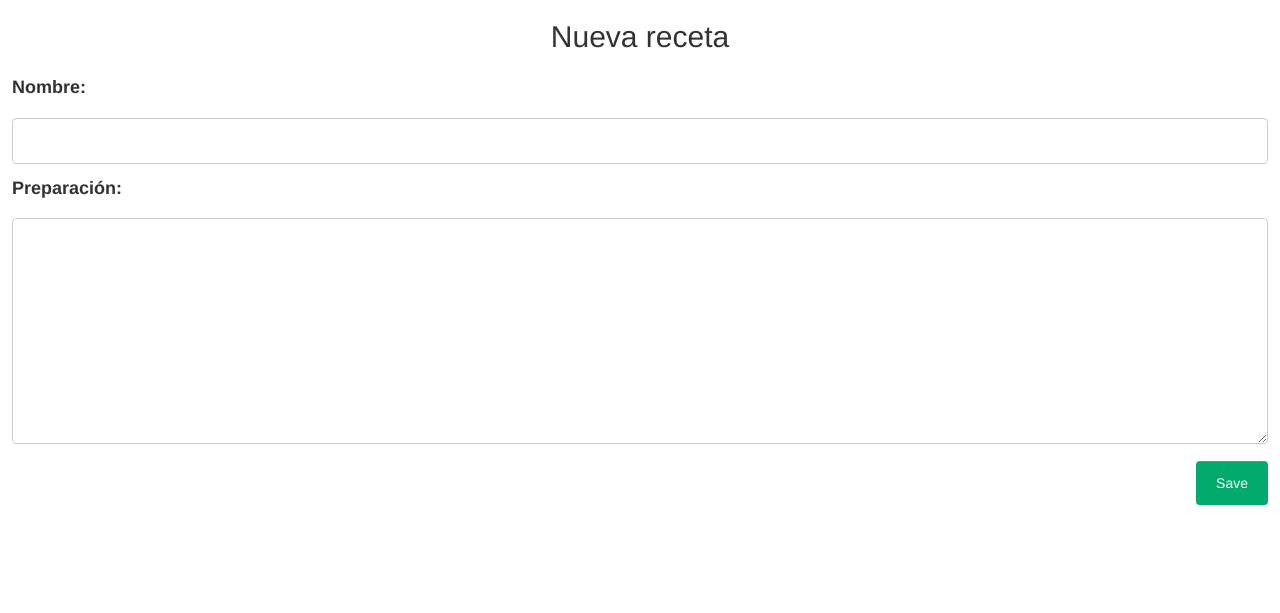
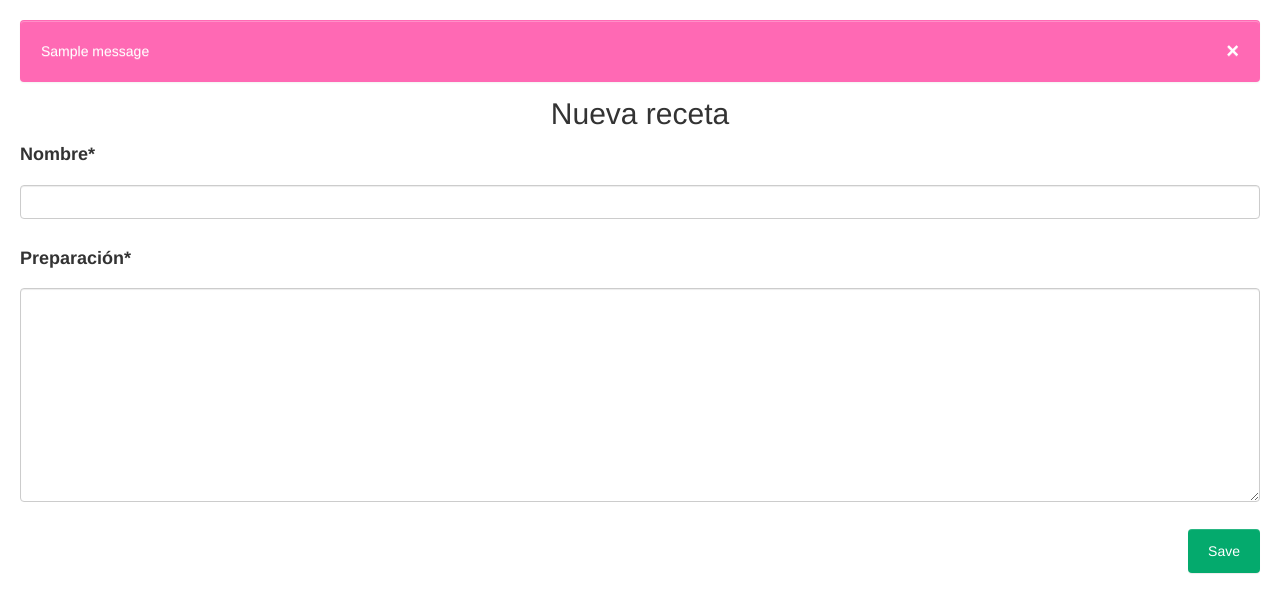
Before and after one commit to vdeq79/DAI-22-23, a Django app: page /receta/new in a window 1280 px wide. Shown: the part 62-675 px from the top of the page. Run offline with Django 4.2, Linux system fonts and the light colour scheme; tables that the repository leaves empty hold one stand-in row (values such as "Sample post"); one stand-in notice (Sample message) is shown; parts of the project's set-up code (start-up, migrations or seed data) failed here and were passed over; some libraries are stand-ins or nearby versions.

Commit message:
P3 v1.4 añade opción eliminar y demás funcionalidades, falta la opción de añadir imágenes

```diff
--- a/P3/app/media/css/form.css
+++ b/P3/app/media/css/form.css
@@ -27,9 +27,54 @@ label {
 
 
 .post-form{
-    margin: 0 12px 0;
+    margin: 0 20px 0;
 }
 
 #form_title{
     text-align: center;
 }
+
+.utilityButton{
+    float: right;
+    margin-right: 20px;
+}
+
+/* The alert message box */
+.alert {
+    margin: 0 20px 0;
+    padding: 20px;
+    background-color:hotpink; /* Red */
+    color: white;
+    margin-bottom: 15px;
+}
+
+/* The close button */
+.closebtn {
+    margin-left: 15px;
+    color: white;
+    font-weight: bold;
+    float: right;
+    font-size: 22px;
+    line-height: 20px;
+    cursor: pointer;
+    transition: 0.3s;
+}
+
+/* When moving the mouse over the close button */
+.closebtn:hover {
+    color: black;
+}
+
+h1{
+    margin: 20px ;
+}
+
+h2{
+    margin: 0 20px 0;
+}
+
+img{
+    margin: 20px;
+    max-width: 300px;
+    max-height: 300px;
+}
--- a/P3/app/mi_sitio/settings.py
+++ b/P3/app/mi_sitio/settings.py
@@ -38,6 +38,7 @@ INSTALLED_APPS = [
     'django.contrib.messages',
     'django.contrib.staticfiles',
     'recetas.apps.RecetasConfig',
+    'crispy_forms'
 ]
 
 MIDDLEWARE = [
@@ -124,3 +125,5 @@ DEFAULT_AUTO_FIELD = 'django.db.models.BigAutoField'
 
 MEDIA_ROOT = os.path.join(BASE_DIR, '')
 MEDIA_URL = ''
+
+CRISPY_TEMPLATE_PACK = 'bootstrap4'
--- a/P3/app/recetas/forms.py
+++ b/P3/app/recetas/forms.py
@@ -1,7 +1,11 @@
 from django import forms
+from django.core import validators
 from .models import Receta
 
 class RecetaForm(forms.ModelForm):
+    nombre = forms.CharField(validators=[validators.RegexValidator("^[A-Z]+")], error_messages={'invalid':"El nombre debe empezar por mayúscula"})
+    preparación = forms.CharField(widget=forms.Textarea,validators=[validators.RegexValidator("^[A-Z]+")], error_messages={'invalid':"La preparación debe empezar por mayúscula"})
+
     class Meta:
         model = Receta
         fields = ('nombre','preparación',)
--- a/P3/app/recetas/urls.py
+++ b/P3/app/recetas/urls.py
@@ -9,5 +9,6 @@ urlpatterns = [
     path('receta/<nombre>/', views.recetaView, name="receta"),
     path(' ', views.modeView, name="mode_switch"),
     path('receta/new', views.receta_new,name="receta_new"),
-    path('receta/<nombre>/edit', views.receta_edit,name="receta_edit")
+    path('receta/<nombre>/edit', views.receta_edit,name="receta_edit"),
+    path('receta/<nombre>/delete', views.receta_delete,name="receta_delete")
 ]+ static(settings.MEDIA_URL, document_root=settings.MEDIA_ROOT)
--- a/P3/app/recetas/views.py
+++ b/P3/app/recetas/views.py
@@ -2,6 +2,7 @@ from datetime import datetime
 from .models import ImagenReceta, Ingrediente, Receta
 from .forms import RecetaForm
 from django.shortcuts import render, redirect, get_object_or_404
+from django.contrib import messages
 
 
 # Create your views here.
@@ -13,9 +14,9 @@ def searchView(request):
     query_dict = request.GET
     query = query_dict.get('query')
 
-    result = None
+    result = Receta.objects.all()
 
-    if query!= '':
+    if query!= '' and query!=None:
         result = Receta.objects.filter(nombre=query)
 
         if not result:
@@ -23,9 +24,7 @@ def searchView(request):
                 if ingres is not None:
                     result=[ingre.receta for ingre in ingres]
 
-
-
-    context = {"result":result}
+    context = {"result":result, "query":query}
     return render(request,'search.html', context=context)
 
 
@@ -59,26 +58,35 @@ def receta_new(request):
     if request.method == "POST":
         form = RecetaForm(request.POST)
         if form.is_valid():
-            post = form.save(commit=False)
-            post.author = request.user
-            post.published_date = datetime.now()
-            post.save()
-            return redirect('receta', nombre=post.nombre)
+            receta = form.save(commit=False)
+            receta.author = request.user
+            receta.published_date = datetime.now()
+            receta.save()
+            messages.success(request, 'La receta '+ receta.nombre +' ha sido añadida')
+            return redirect('receta', nombre=receta.nombre)
     else:
         form = RecetaForm()
 
     return render(request, 'receta_edit.html', {'form': form, 'titulo': "Nueva receta"})
 
 def receta_edit(request,nombre):
-    post = get_object_or_404(Receta,nombre=nombre)
+    receta = get_object_or_404(Receta,nombre=nombre)
     if request.method == "POST":
-        form = RecetaForm(request.POST, instance=post)
+        form = RecetaForm(request.POST, instance=receta)
         if form.is_valid():
-            post = form.save(commit=False)
-            post.author = request.user
-            post.published_date = datetime.now()
-            post.save()
-            return redirect('receta', nombre=post.nombre)
+            receta = form.save(commit=False)
+            receta.author = request.user
+            receta.published_date = datetime.now()
+            receta.save()
+            messages.success(request, 'La receta '+ receta.nombre + ' ha sido editada')
+            return redirect('receta', nombre=receta.nombre)
     else:
-        form = RecetaForm(instance=post)
+        form = RecetaForm(instance=receta)
     return render(request, 'receta_edit.html', {'form': form, 'titulo': "Editar receta"})
+
+
+def receta_delete(request,nombre):
+    receta = get_object_or_404(Receta,nombre=nombre)
+    receta.delete()
+    messages.success(request, 'La receta ' + receta.nombre + ' ha sido eliminada')
+    return redirect('/result/')
--- a/P3/app/templates/plantilla.html
+++ b/P3/app/templates/plantilla.html
@@ -7,6 +7,7 @@
     <link href="https://cdn.jsdelivr.net/npm/bootstrap@5.1.3/dist/css/bootstrap.min.css" rel="stylesheet" integrity="sha384-1BmE4kWBq78iYhFldvKuhfTAU6auU8tT94WrHftjDbrCEXSU1oBoqyl2QvZ6jIW3" crossorigin="anonymous">
     <link rel="stylesheet" href="//maxcdn.bootstrapcdn.com/bootstrap/3.2.0/css/bootstrap.min.css">
     <link rel="stylesheet" href="//maxcdn.bootstrapcdn.com/bootstrap/3.2.0/css/bootstrap-theme.min.css">
+
     <link rel="stylesheet" href="/media/css/form.css">
     {% if request.session.night_mode %}
       <link rel="stylesheet" href="/media/css/dark.css">
@@ -40,6 +41,15 @@
       </div>
     </nav>
 
+    {% if messages %}
+        {% for message in messages %}
+          <div class="alert">
+          <span class="closebtn" onclick="this.parentElement.style.display='none';">&times;</span>
+            {{ message }}
+          </div>
+        {% endfor %}
+    {% endif %}
+
 
     {% block contenido %}
     {% endblock%}
--- a/P3/app/templates/receta.html
+++ b/P3/app/templates/receta.html
@@ -3,7 +3,9 @@
 {% block contenido %}
 
 {% if result %}
-    <a class="btn btn-default" href="{% url 'receta_edit' result.nombre %}"><span class="glyphicon glyphicon-pencil"></span></a>
+
+    <a class="btn btn-default utilityButton" href="{% url 'receta_delete' result.nombre %}"><span class="glyphicon glyphicon-trash"></span></a>
+    <a class="btn btn-default utilityButton" href="{% url 'receta_edit' result.nombre %}"><span class="glyphicon glyphicon-pencil"></span></a>
     <h1>{{result.nombre}}</h1>
     <h2>{{result.preparación}}</h2>
     {% for imagen in imagenes %}
--- a/P3/app/templates/receta_edit.html
+++ b/P3/app/templates/receta_edit.html
@@ -1,9 +1,12 @@
 {% extends "plantilla.html" %}
+
+{% load crispy_forms_tags %}
+
 {% block contenido %}
 <h2 id="form_title">{{titulo}}</h2>
 <form method="POST" class="post-form">
     {% csrf_token %}
-    {{ form }}
+    {{ form|crispy }}
     <button type="submit" class="save btn btn-default">Save</button>
 </form>
 
```
Also changed, not shown: 1 other file.
